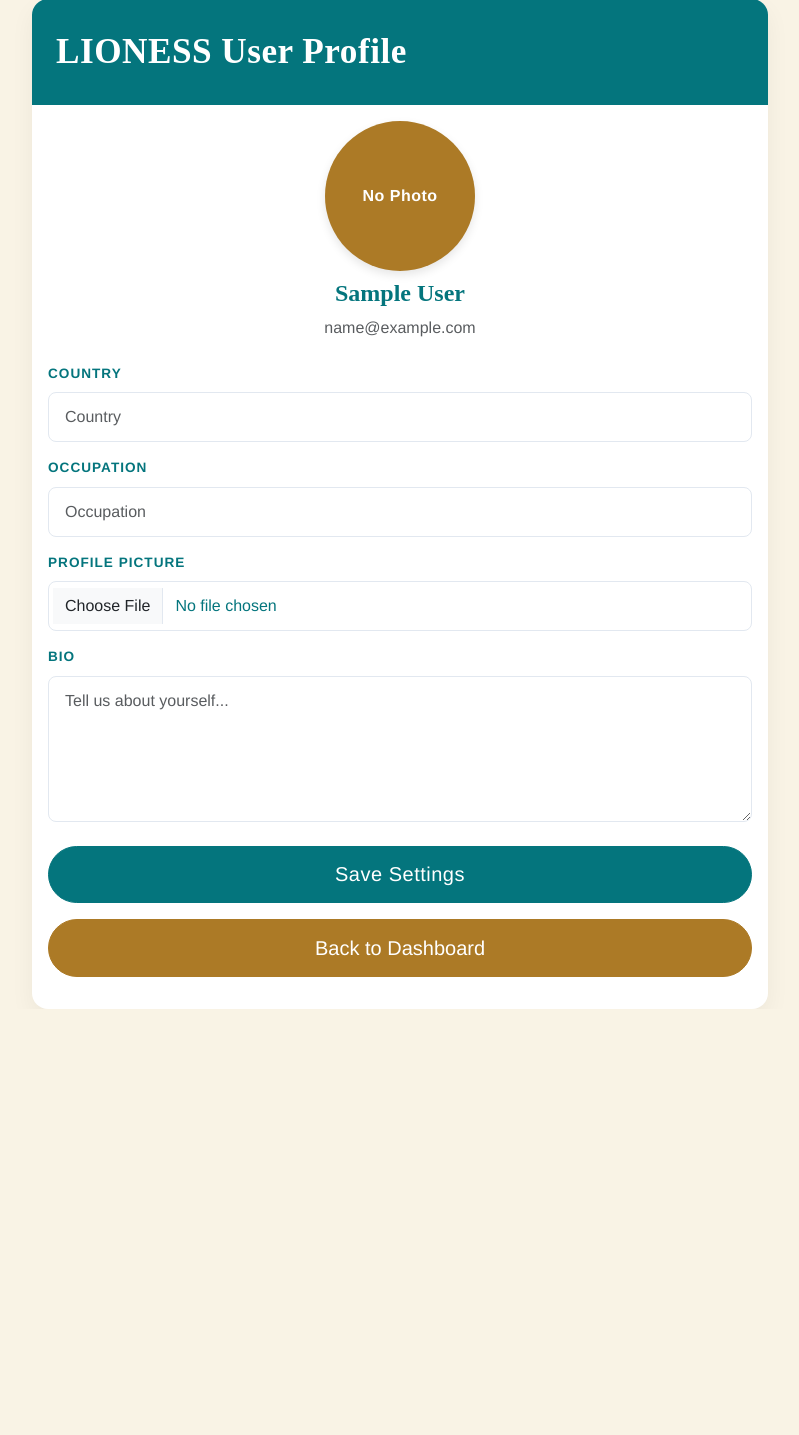
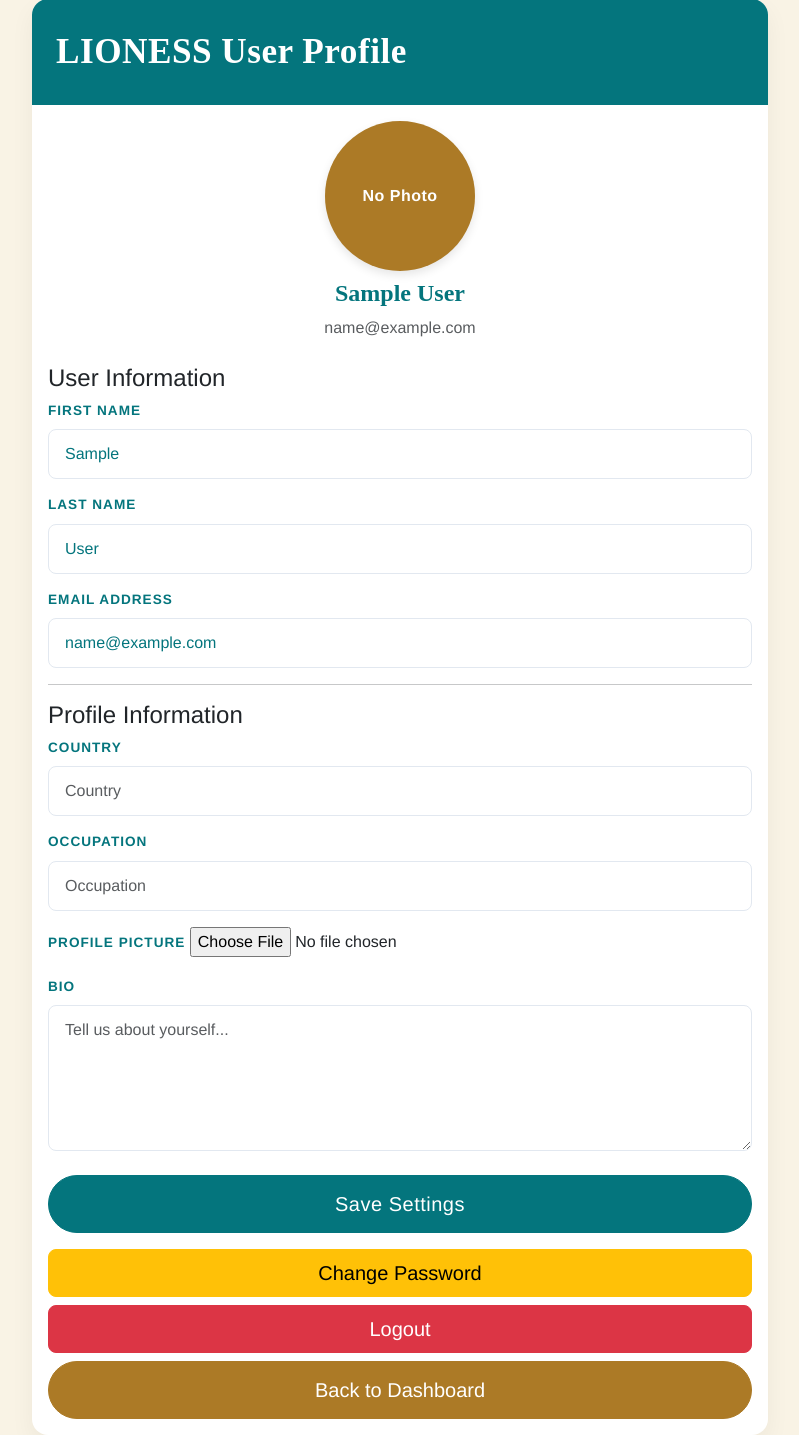
Before and after one commit to Gigi-Corlay/portfolioLionessMagazine, a Django app: page /accounts/profile/ in a window 1280 px wide. Shown: the part 49-1484 px from the top of the page, without its empty margins (240-1039 px from the left). Before the commit the page ends 1058 px from the top, so only its background shows below. Run offline with Django 4.2, Linux system fonts and the light colour scheme; the visitor is signed in with stand-in values (Sample User, id 1).

Commit message:
Improve dashboard profile display and add logout menu

```diff
--- a/lioness_project/accounts/forms.py
+++ b/lioness_project/accounts/forms.py
@@ -91,6 +91,7 @@ class RegisterForm(UserCreationForm):
 
     class Meta:
         model = User
+
         fields = (
             "first_name",
             "last_name",
@@ -100,9 +101,16 @@ class RegisterForm(UserCreationForm):
         )
 
     def clean_email(self):
-        email = self.cleaned_data.get("email", "").strip().lower()
 
-        if User.objects.filter(email__iexact=email).exists():
+        email = self.cleaned_data.get(
+            "email",
+            ""
+        ).strip().lower()
+
+        if User.objects.filter(
+            email__iexact=email
+        ).exists():
+
             raise forms.ValidationError(
                 "An account with this email already exists."
             )
@@ -139,6 +147,7 @@ class ProfileForm(forms.ModelForm):
 
     class Meta:
         model = Profile
+
         fields = (
             "country",
             "occupation",
@@ -153,12 +162,14 @@ class ProfileForm(forms.ModelForm):
                     "placeholder": "Country"
                 }
             ),
+
             "occupation": forms.TextInput(
                 attrs={
                     "class": "form-control",
                     "placeholder": "Occupation"
                 }
             ),
+
             "bio": forms.Textarea(
                 attrs={
                     "class": "form-control",
@@ -167,3 +178,54 @@ class ProfileForm(forms.ModelForm):
                 }
             ),
         }
+
+
+class UserUpdateForm(forms.ModelForm):
+
+    class Meta:
+        model = User
+
+        fields = (
+            "first_name",
+            "last_name",
+            "email",
+        )
+
+        widgets = {
+            "first_name": forms.TextInput(
+                attrs={
+                    "class": "form-control",
+                    "placeholder": "First Name"
+                }
+            ),
+
+            "last_name": forms.TextInput(
+                attrs={
+                    "class": "form-control",
+                    "placeholder": "Last Name"
+                }
+            ),
+
+            "email": forms.EmailInput(
+                attrs={
+                    "class": "form-control",
+                    "placeholder": "Email Address"
+                }
+            ),
+        }
+
+    def clean_email(self):
+
+        email = self.cleaned_data["email"].strip().lower()
+
+        if User.objects.filter(
+            email__iexact=email
+        ).exclude(
+            pk=self.instance.pk
+        ).exists():
+
+            raise forms.ValidationError(
+                "This email address is already in use."
+            )
+
+        return email
--- a/lioness_project/accounts/templates/profile/profile.html
+++ b/lioness_project/accounts/templates/profile/profile.html
@@ -7,66 +7,133 @@
 <div class="container mt-5">
     <div class="row justify-content-center">
         <div class="col-md-8">
+
             <div class="card shadow-sm">
+
                 <div class="card-header bg-primary text-white">
                     <h2 class="mb-0">LIONESS User Profile</h2>
                 </div>
+
                 <div class="card-body">
 
-                    <!-- Display current profile picture if it exists -->
                     <div class="text-center mb-4">
+
                         {% if user.profile.profile_picture %}
-                            <img src="{{ user.profile.profile_picture.url }}" alt="Profile Picture" class="rounded-circle img-thumbnail" style="width: 150px; height: 150px; object-fit: cover;">
+                            <img
+                                src="{{ user.profile.profile_picture.url }}"
+                                alt="Profile Picture"
+                                class="rounded-circle img-thumbnail"
+                                style="width:150px;height:150px;object-fit:cover;"
+                            >
                         {% else %}
-                            <div class="bg-secondary text-white rounded-circle d-inline-flex align-items-center justify-content-center" style="width: 150px; height: 150px;">
+                            <div
+                                class="bg-secondary text-white rounded-circle d-inline-flex align-items-center justify-content-center"
+                                style="width:150px;height:150px;"
+                            >
                                 <span>No Photo</span>
                             </div>
                         {% endif %}
-                        <h4 class="mt-2">{{ user.get_full_name|default:user.username }}</h4>
-                        <p class="text-muted">{{ user.email }}</p>
+
+                        <h4 class="mt-2">
+                            {{ user.get_full_name|default:user.username }}
+                        </h4>
+
+                        <p class="text-muted">
+                            {{ user.email }}
+                        </p>
+
                     </div>
 
-                    <!-- Edit Form -->
                     <form method="post" enctype="multipart/form-data">
+
                         {% csrf_token %}
 
-                        {% for field in form %}
+                        <h4>User Information</h4>
+
+                        {% for field in user_form %}
                             <div class="mb-3">
-                                <label class="form-label font-weight-bold">{{ field.label }}</label>
+                                <label class="form-label">
+                                    {{ field.label }}
+                                </label>
+
                                 {{ field }}
-                                {% if field.help_text %}
-                                    <div class="form-text text-muted">{{ field.help_text }}</div>
-                                {% endif %}
+
                                 {% for error in field.errors %}
-                                    <div class="text-danger small">{{ error }}</div>
+                                    <div class="text-danger">
+                                        {{ error }}
+                                    </div>
                                 {% endfor %}
                             </div>
                         {% endfor %}
 
-                        <div class="d-grid gap-2 mt-4">
-                            <button type="submit" class="btn btn-success btn-lg">
+                        <hr>
+
+                        <h4>Profile Information</h4>
+
+                        {% for field in profile_form %}
+                            <div class="mb-3">
+
+                                <label class="form-label">
+                                    {{ field.label }}
+                                </label>
+
+                                {{ field }}
+
+                                {% if field.help_text %}
+                                    <div class="form-text">
+                                        {{ field.help_text }}
+                                    </div>
+                                {% endif %}
+
+                                {% for error in field.errors %}
+                                    <div class="text-danger">
+                                        {{ error }}
+                                    </div>
+                                {% endfor %}
+
+                            </div>
+                        {% endfor %}
+
+                        <div class="d-grid mt-4">
+                            <button
+                                type="submit"
+                                class="btn btn-success btn-lg"
+                            >
                                 Save Settings
                             </button>
                         </div>
 
-                        <div class="d-grid gap-2 mt-3">
-                            <a href="{% url 'dashboard' %}" class="btn btn-secondary btn-lg">
-                                Back to Dashboard
-                            </a>
-                        </div>
                     </form>
-                    <script>
-                        document.querySelectorAll('input, textarea, select').forEach(function(element) {
-                            if (element.type !== 'submit' && element.type !== 'file') {
-                                element.classList.add('form-control');
-                            } else if (element.type === 'file') {
-                                element.classList.add('form-control');
-                            }
-                        });
-                    </script>
+
+                    <div class="d-grid gap-2 mt-3">
+
+                        <a
+                            href="{% url 'accounts:password_change' %}"
+                            class="btn btn-warning btn-lg"
+                        >
+                            Change Password
+                        </a>
+
+                        <a
+                            href="{% url 'accounts:logout' %}"
+                            class="btn btn-danger btn-lg"
+                        >
+                            Logout
+                        </a>
+
+                        <a
+                            href="{% url 'dashboard' %}"
+                            class="btn btn-secondary btn-lg"
+                        >
+                            Back to Dashboard
+                        </a>
+
+                    </div>
 
                 </div>
+
             </div>
+
         </div>
     </div>
 </div>
--- a/lioness_project/accounts/urls.py
+++ b/lioness_project/accounts/urls.py
@@ -1,9 +1,11 @@
 from django.urls import path
+from django.contrib.auth import views as auth_views
 from . import views
 
 app_name = "accounts"
 
 urlpatterns = [
+
     path(
         "login/",
         views.login_view,
@@ -21,9 +23,26 @@ urlpatterns = [
         views.logout_view,
         name="logout"
     ),
+
     path(
         "profile/",
         views.profile_view,
         name="profile"
     ),
+
+    path(
+        "password-change/",
+        auth_views.PasswordChangeView.as_view(
+            template_name="accounts/password_change.html"
+        ),
+        name="password_change",
+    ),
+
+    path(
+        "password-change/done/",
+        auth_views.PasswordChangeDoneView.as_view(
+            template_name="accounts/password_change_done.html"
+        ),
+        name="password_change_done",
+    ),
 ]
--- a/lioness_project/accounts/views.py
+++ b/lioness_project/accounts/views.py
@@ -3,10 +3,14 @@ from django.contrib.auth import login, logout
 from django.contrib.auth.decorators import login_required
 from django.contrib import messages
 from django.db import transaction
-from .forms import ProfileForm
 import logging
 
-from .forms import RegisterForm, LoginForm, ProfileForm
+from .forms import (
+    RegisterForm,
+    LoginForm,
+    ProfileForm,
+    UserUpdateForm,
+)
 from .models import Profile
 
 logger = logging.getLogger(__name__)
@@ -21,15 +25,26 @@ def profile_view(request):
 
     if request.method == "POST":
 
-        form = ProfileForm(
+        user_form = UserUpdateForm(
+            request.POST,
+            instance=request.user
+        )
+
+        profile_form = ProfileForm(
             request.POST,
             request.FILES,
             instance=profile
         )
 
-        if form.is_valid():
+        if user_form.is_valid() and profile_form.is_valid():
 
-            form.save()
+            user = user_form.save(commit=False)
+
+            # L'email sert aussi d'identifiant
+            user.username = user.email.lower().strip()
+
+            user.save()
+            profile_form.save()
 
             messages.success(
                 request,
@@ -38,14 +53,28 @@ def profile_view(request):
 
             return redirect("accounts:profile")
 
+        messages.error(
+            request,
+            "Please correct the errors below."
+        )
+
     else:
 
-        form = ProfileForm(instance=profile)
+        user_form = UserUpdateForm(
+            instance=request.user
+        )
+
+        profile_form = ProfileForm(
+            instance=profile
+        )
 
     return render(
         request,
-        "accounts/profile.html",
-        {"form": form}
+        "profile/profile.html",
+        {
+            "user_form": user_form,
+            "profile_form": profile_form,
+        }
     )
 
 
@@ -73,7 +102,7 @@ def login_view(request):
                 "Welcome back!"
             )
 
-            return redirect("dashboard:dashboard")
+            return redirect("dashboard")
 
         messages.error(
             request,
@@ -113,13 +142,22 @@ def register_view(request):
 
                 user.save()
 
-                Profile.objects.create(
-                    user=user,
-                    country=form.cleaned_data.get("country"),
-                    occupation=form.cleaned_data.get("occupation")
+                profile = user.profile
+
+                profile.country = form.cleaned_data.get(
+                    "country"
                 )
 
-            login(request, user)
+                profile.occupation = form.cleaned_data.get(
+                    "occupation"
+                )
+
+                profile.save()
+
+            login(
+                request,
+                user
+            )
 
             messages.success(
                 request,
@@ -157,20 +195,3 @@ def logout_view(request):
     )
 
     return redirect("home")
-
-
-@login_required
-def profile_view(request):
-    # On récupère le profil de l'utilisateur connecté grâce à la relation OneToOne
-    profile = request.user.profile
-
-    if request.method == 'POST':
-        # instance=profile permet de mettre à jour le profil existant au lieu d'en créer un nouveau
-        form = ProfileForm(request.POST, request.FILES, instance=profile)
-        if form.is_valid():
-            form.save()
-            return redirect('accounts:profile') # Redirige vers la page de profil pour voir les changements
-    else:
-        form = ProfileForm(instance=profile)
-
-    return render(request, 'profile/profile.html', {'form': form})
```
Also changed, not shown: lioness_project/accounts/templates/accounts/password_change.html (added, +28 -0 lines), lioness_project/accounts/templates/accounts/password_change_done.html (added, +26 -0 lines), lioness_project/dashboard/static/dashboard/dashboard.css (+10 -0 lines), lioness_project/dashboard/templates/dashboard/dashboard.html (+32 -18 lines).
